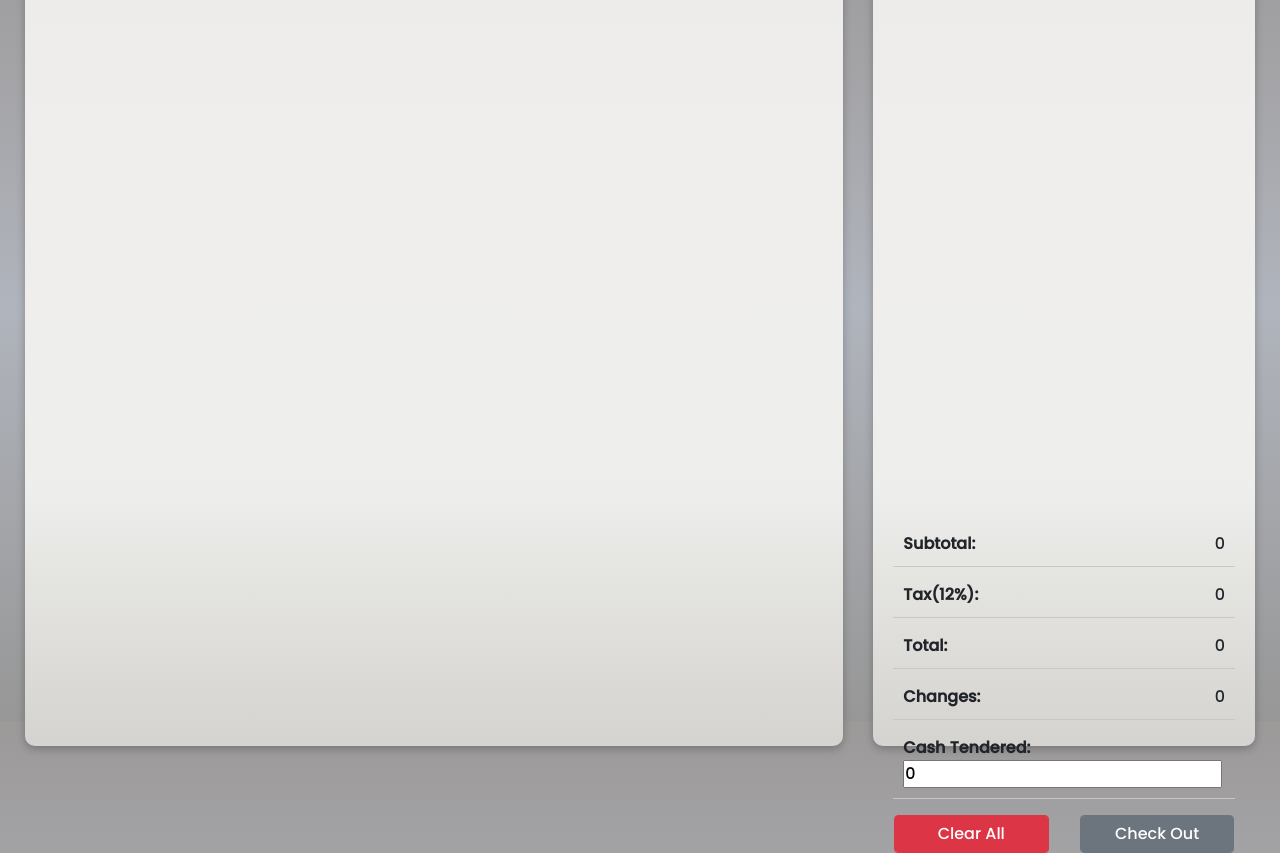
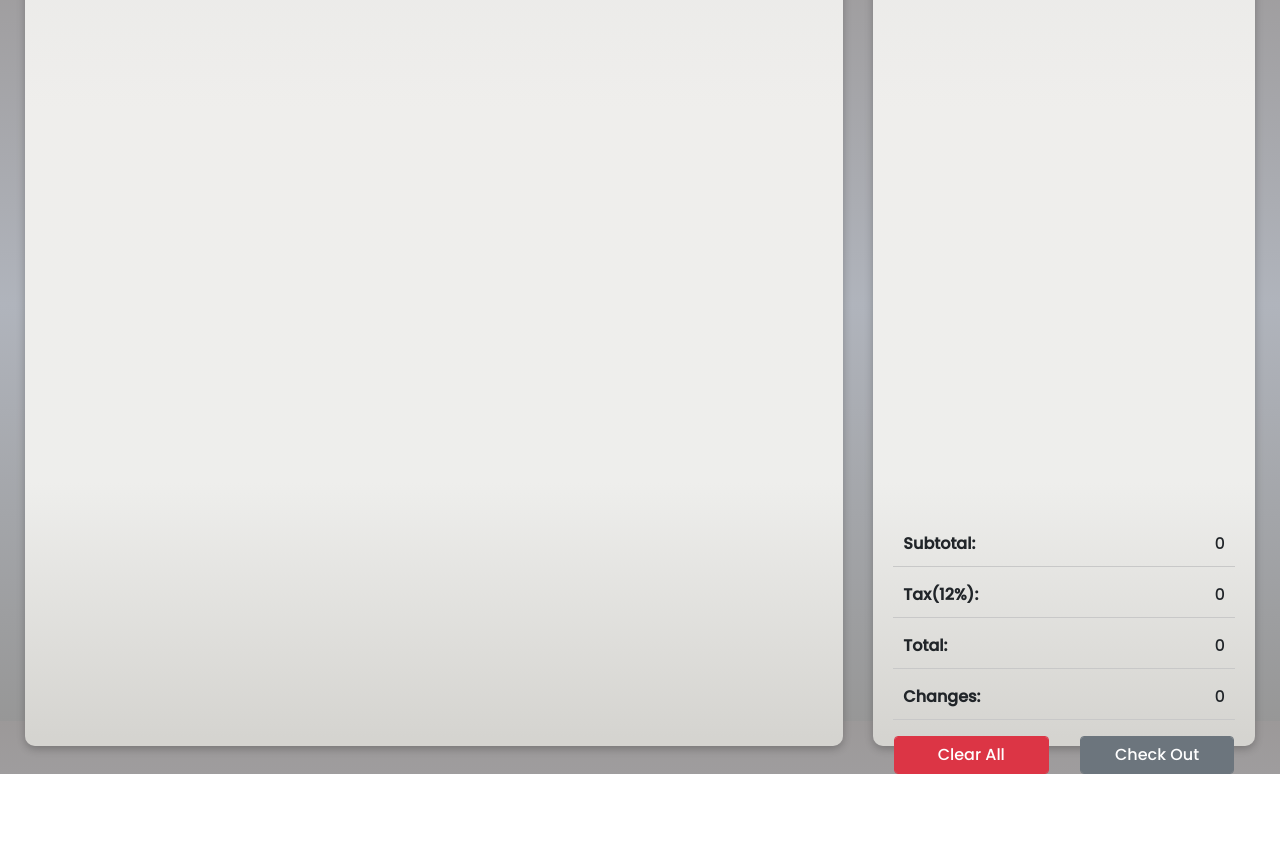
Before and after one commit to ralfdevera/CEO_De-Vera-Ralf, a plain HTML site: page index.html in a window 1280 px wide. Shown: the part 79-932 px from the top of the page. After the commit the page ends 853 px from the top, so only its background shows below. Drawn offline with nearby package versions, Linux system fonts and the light colour scheme.

Commit message:
Update index.html

```diff
--- a/index.html
+++ b/index.html
@@ -37,7 +37,7 @@
                     <p>Total: <span class="total float-right">0</span></p>
 
                     <p>Changes: <span class="changes float-right">0</span></p>
-                    <p>Cash Tendered: <input type="number" id="cash-tendered" value="0" step="0.01"></p>
+
 
 
 
```
